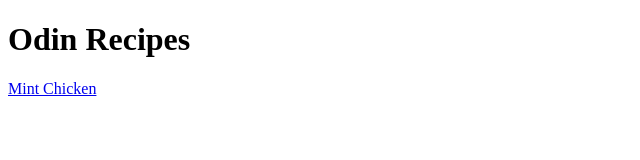
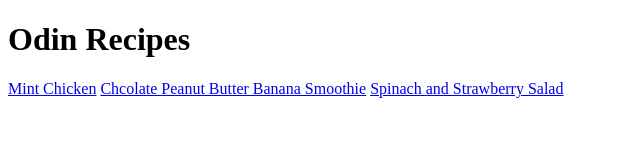
Before and after one commit to cdoyle03/odin-recipes, a plain HTML site: page index.html in a window 1280 px wide. Shown: the whole page, without its empty margins (0-640 px from the left). Drawn offline with Linux system fonts and the light colour scheme.

Commit message:
added all the sources to the index so you can view each recipe when clicked

```diff
--- a/index.html
+++ b/index.html
@@ -10,6 +10,8 @@
 <body>
     <h1>Odin Recipes</h1>
     <a href="recipes/mint-chicken.html">Mint Chicken</a>
+    <a href="recipes/choc-pb-banna-smoothie.html">Chcolate Peanut Butter Banana Smoothie</a>
+    <a href="recipes/spinach-and-strawberry-salad.html">Spinach and Strawberry Salad</a>
 </body>
 
 
```
